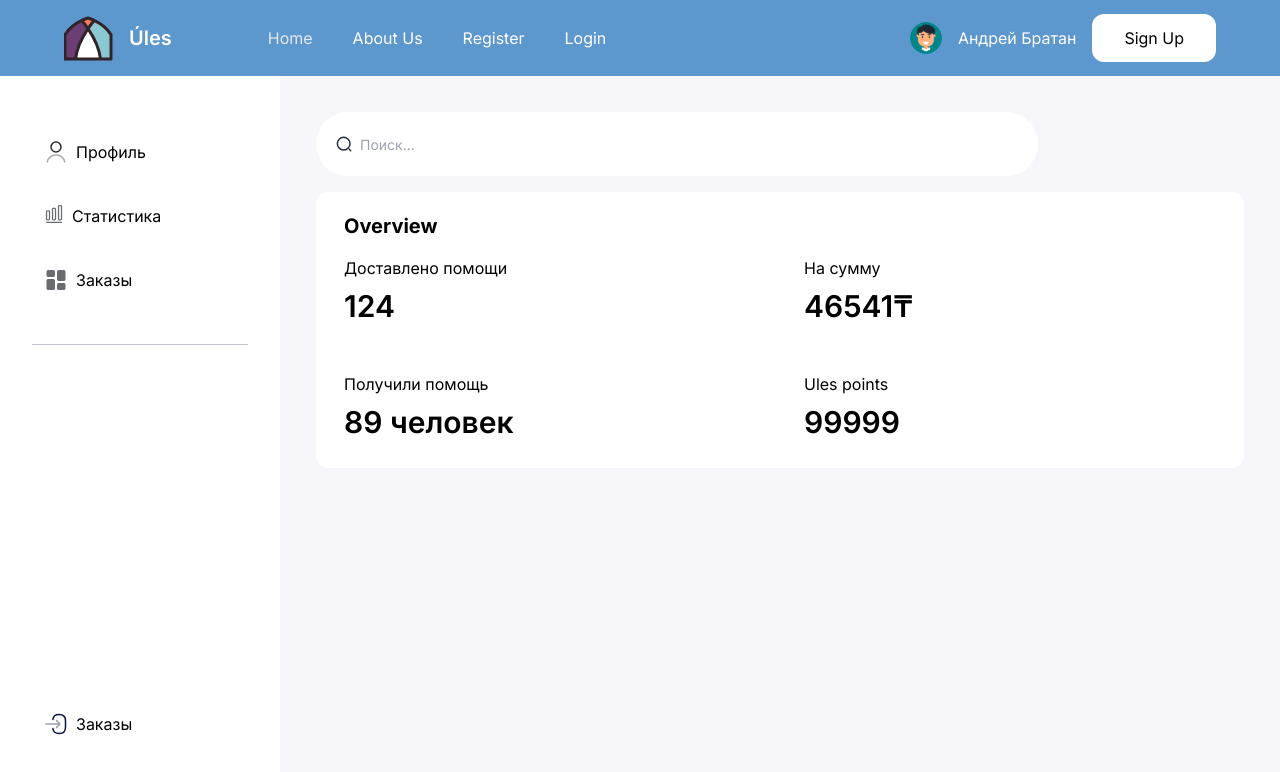
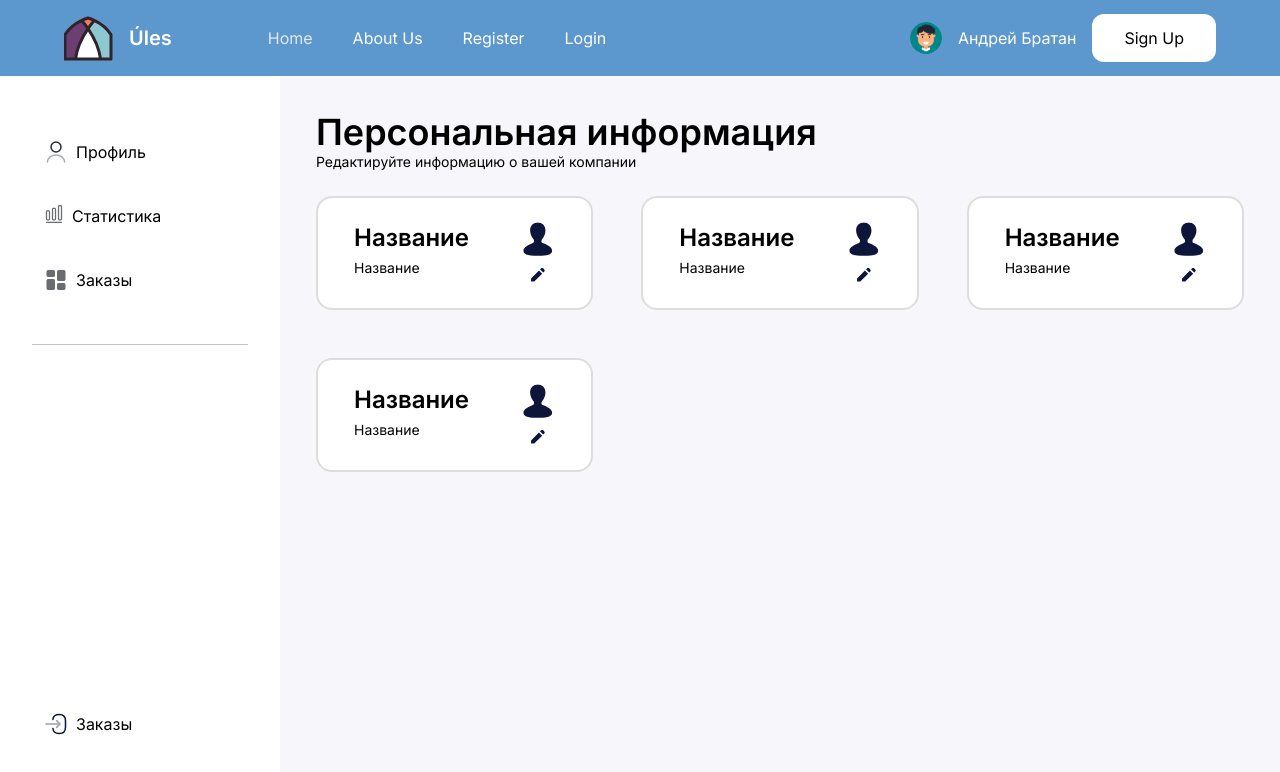
Before and after one commit to kimbiled/ulesV2, a Next.js app in the folder frontend/: page /shop in a window 1280 px wide. Shown: the top 772 px of the page. Built offline with nearby package versions, Linux system fonts and the light colour scheme.

Commit message:
deafult page in shop page changed to profile

```diff
--- a/frontend/src/app/shop/page.tsx
+++ b/frontend/src/app/shop/page.tsx
@@ -9,7 +9,7 @@ import { Plus_Jakarta_Sans } from 'next/font/google'
 import { useState } from 'react'
 const pjs = Plus_Jakarta_Sans({ subsets: ["latin"] });
 export default function Shop() {
-  const [page, setPage] = useState(2)
+  const [page, setPage] = useState(1)
 
   function changePage(newPage: number) {
     setPage(newPage)
```
